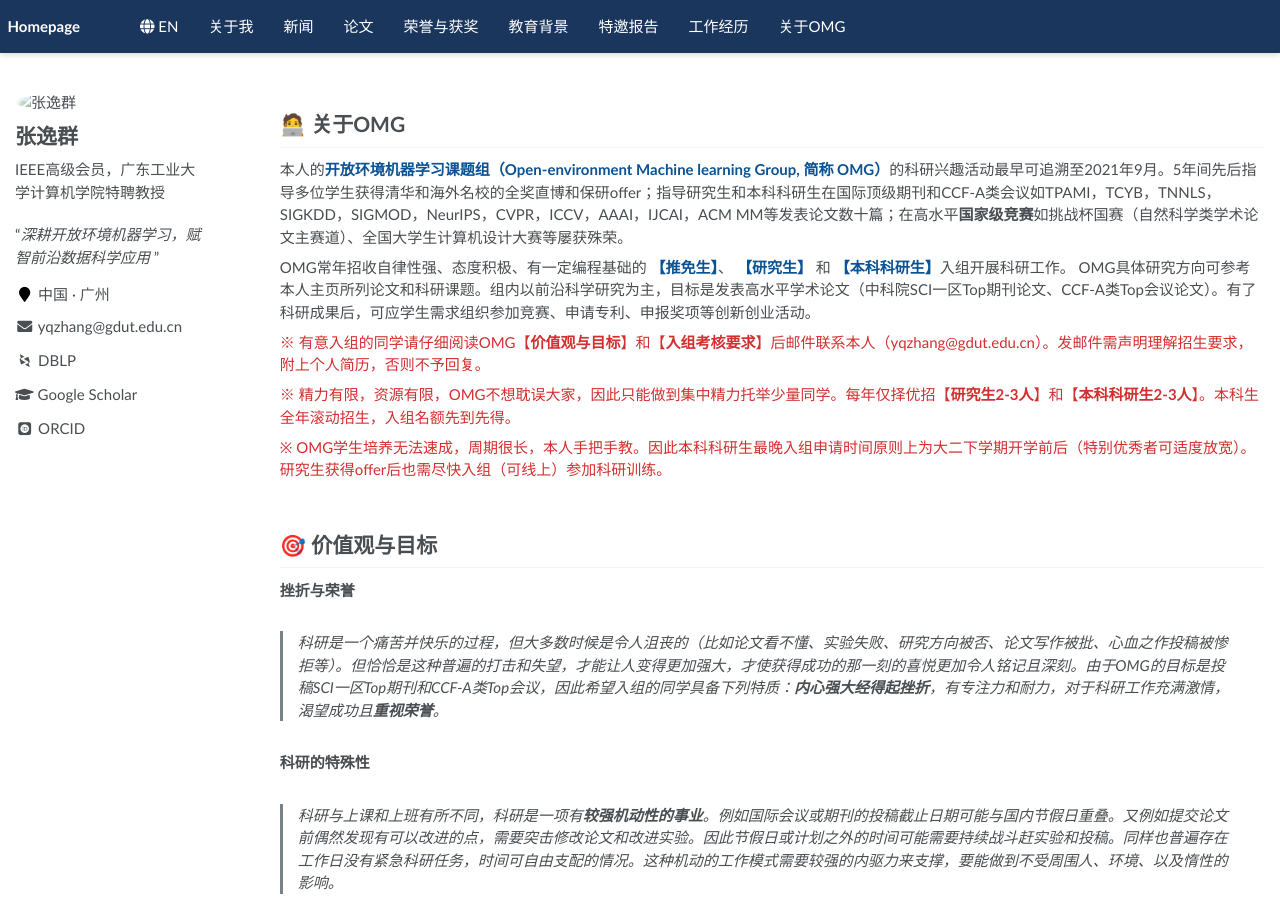
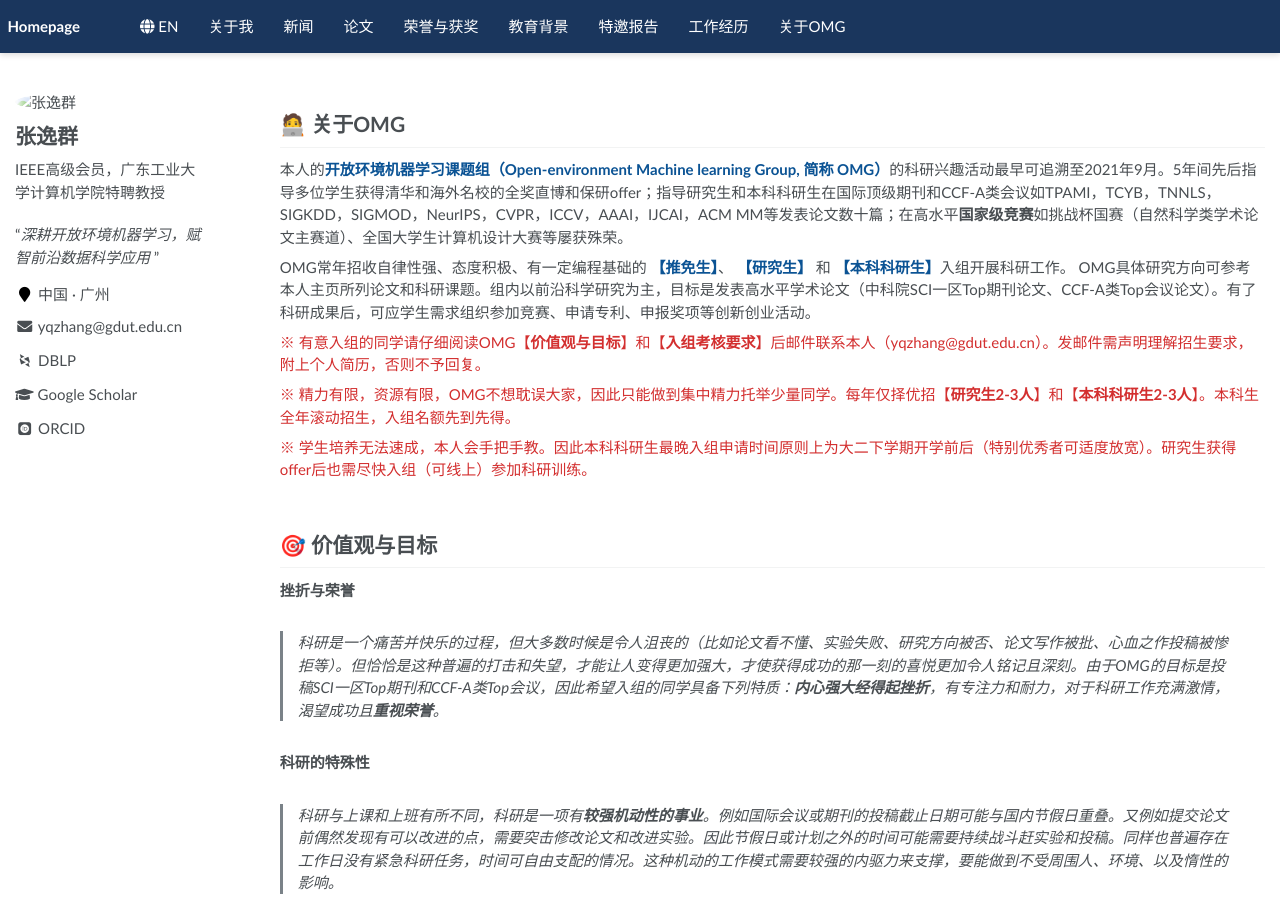
Before and after one commit to yqzhang-Zz/zh-OMG, a Jekyll site: the page built from _pages/about.md, in a window 1280 px wide and 900 px high. Built offline with Jekyll 4.4.1, drawn with Linux system fonts in a browser that asks for light colours; some web fonts are replaced.

Commit message:
Update about.md

```diff
--- a/_pages/about.md
+++ b/_pages/about.md
@@ -32,7 +32,7 @@ OMG具体研究方向可参考本人主页所列论文和科研课题。组内
 
 <span style="color: #d32f2f">※ 精力有限，资源有限，OMG不想耽误大家，因此只能做到集中精力托举少量同学。每年仅择优招【**研究生2-3人**】和【**本科科研生2-3人**】。本科生全年滚动招生，入组名额先到先得。</span>
 
-<span style="color: #d32f2f">※ OMG学生培养无法速成，周期很长，本人手把手教。因此本科科研生最晚入组申请时间原则上为大二下学期开学前后（特别优秀者可适度放宽）。研究生获得offer后也需尽快入组（可线上）参加科研训练。</span>
+<span style="color: #d32f2f">※ 学生培养无法速成，本人会手把手教。因此本科科研生最晚入组申请时间原则上为大二下学期开学前后（特别优秀者可适度放宽）。研究生获得offer后也需尽快入组（可线上）参加科研训练。</span>
 
 <br>
 # 🎯 价值观与目标
```
